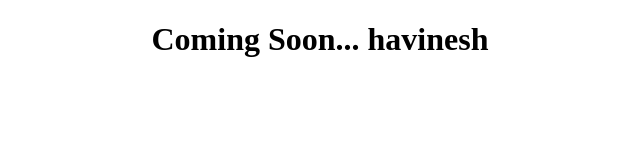
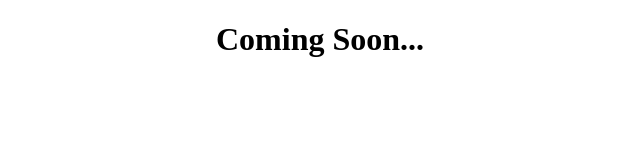
Before and after one commit to havinesh/testing, a plain HTML site: page index.html in a window 1280 px wide. Shown: the whole page, without its empty margins (320-960 px from the left). Drawn offline with Linux system fonts and the light colour scheme.

Commit message:
Update index.html

```diff
--- a/index.html
+++ b/index.html
@@ -7,6 +7,6 @@
     <title>Coming Soon</title>
 </head>
 <body>
-    <h1 style="text-align: center;">Coming Soon... havinesh</h1>
+    <h1 style="text-align: center;">Coming Soon...</h1>
 </body>
 </html>
```
